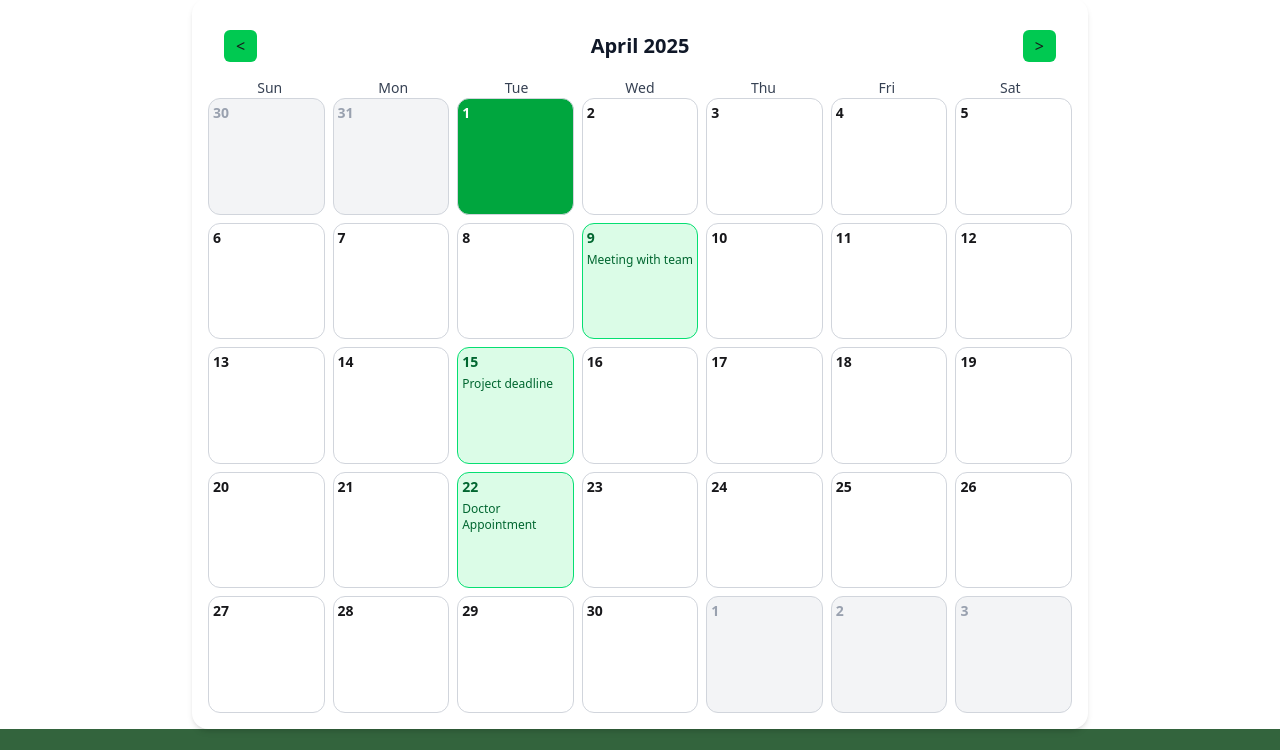
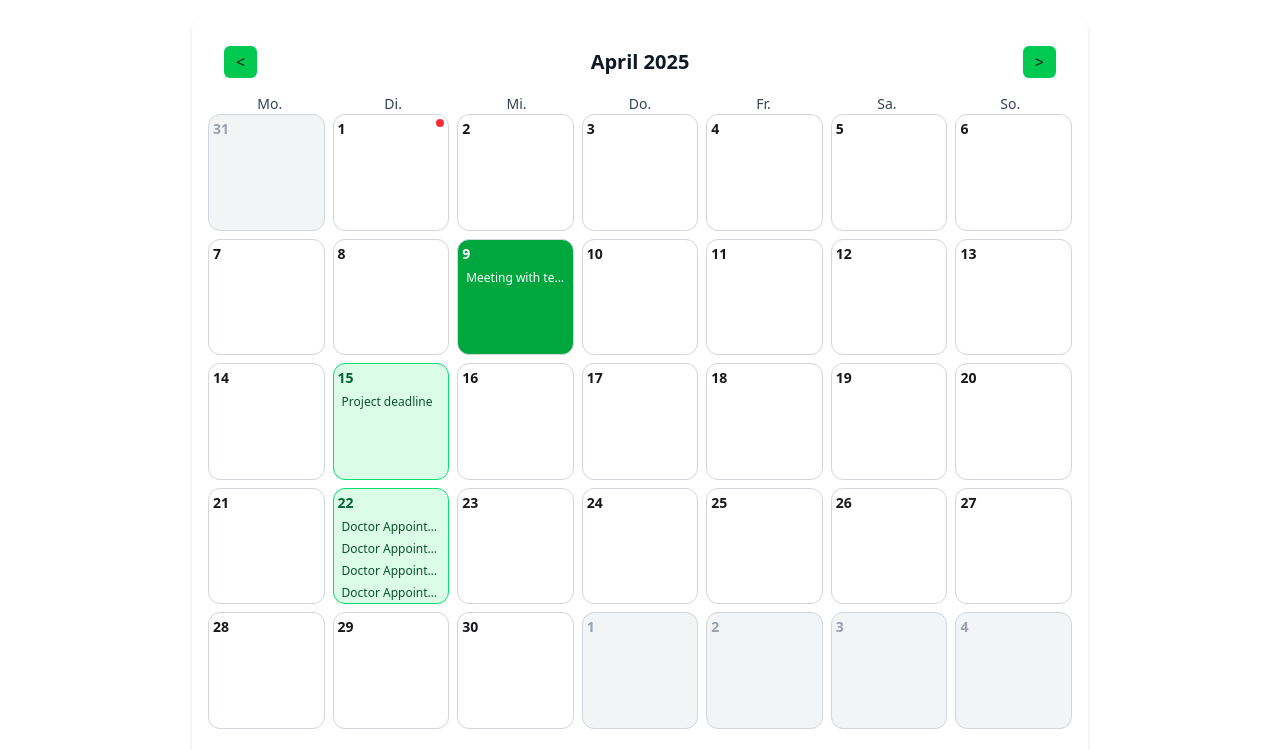
Before and after one commit to VKrieger/TG_JAHN_REACT_TS_TAILWIND_DAISYUI, a React (Vite) app: page /TG_JAHN_REACT_TS_TAILWIND_DAISYUI/d_jugend in a window 1280 px wide. Shown: the part 898-1648 px from the top of the page. Built offline with nearby package versions, Linux system fonts and the light colour scheme.

Commit message:
added a calendar

```diff
--- a/src/components/Calendar.tsx
+++ b/src/components/Calendar.tsx
@@ -10,7 +10,11 @@ import {
   subMonths,
   isSameMonth,
   isSameDay,
+  parse,
+  isAfter,
+  isToday,
 } from "date-fns";
+import { de } from "date-fns/locale";
 
 interface CalendarEvent {
   title: string;
@@ -19,15 +23,32 @@ interface CalendarEvent {
 type EventsMap = Record<string, CalendarEvent[]>;
 
 const EventCalendar: React.FC = () => {
-  const [currentMonth, setCurrentMonth] = useState<Date>(new Date());
-  const [selectedDate, setSelectedDate] = useState<Date>(new Date());
+  const events: EventsMap = {
+    "09-04-2025": [{ title: "Meeting with team" }],
+    "15-04-2025": [{ title: "Project deadline" }],
+    "22-04-2025": [
+      { title: "Doctor Appointment" },
+      { title: "Doctor Appointment" },
+      { title: "Doctor Appointment" },
+      { title: "Doctor Appointment" },
+    ],
+    "09-05-2025": [{ title: "Jahreshauptversammlung 2025" }],
+  };
 
-  const events: EventsMap = {
-    // Sample events
-    "2025-04-09": [{ title: "Meeting with team" }],
-    "2025-04-15": [{ title: "Project deadline" }],
-    "2025-04-22": [{ title: "Doctor Appointment" }],
-  };
+  const today = new Date();
+  const eventDates = Object.keys(events)
+    .map((date) => parse(date, "dd-MM-yyyy", new Date()))
+    .sort((a, b) => a.getTime() - b.getTime());
+
+  const initialSelectedDate =
+    eventDates.find((d) => isAfter(d, today)) ||
+    eventDates[eventDates.length - 1] ||
+    today;
+
+  const [currentMonth, setCurrentMonth] = useState<Date>(
+    startOfMonth(initialSelectedDate)
+  );
+  const [selectedDate, setSelectedDate] = useState<Date>(initialSelectedDate);
 
   const renderHeader = (): ReactNode => {
     return (
@@ -39,7 +60,7 @@ const EventCalendar: React.FC = () => {
           {"<"}
         </button>
         <h2 className="text-xl font-bold text-gray-900">
-          {format(currentMonth, "MMMM yyyy")}
+          {format(currentMonth, "MMMM yyyy", { locale: de })}
         </h2>
         <button
           className="px-3 py-1 rounded-md bg-green-500 hover:bg-green-600"
@@ -54,24 +75,28 @@ const EventCalendar: React.FC = () => {
   const renderDays = (): ReactNode => {
     const days: ReactNode[] = [];
     const dateFormat = "EEE";
-    const startDate = startOfWeek(currentMonth);
+    const startDate = startOfWeek(currentMonth, { locale: de });
 
     for (let i = 0; i < 7; i++) {
       days.push(
         <div key={i} className="text-center font-medium text-gray-700">
-          {format(addDays(startDate, i), dateFormat)}
+          {format(addDays(startDate, i), dateFormat, { locale: de })}
         </div>
       );
     }
 
-    return <div className="grid grid-cols-7 text-sm text-green-600 sm:grid-cols-7 grid-cols-7">{days}</div>;
+    return (
+      <div className="grid grid-cols-7 text-sm text-green-600 sm:grid-cols-7 grid-cols-7">
+        {days}
+      </div>
+    );
   };
 
   const renderCells = (): ReactNode => {
     const monthStart = startOfMonth(currentMonth);
     const monthEnd = endOfMonth(monthStart);
-    const startDate = startOfWeek(monthStart);
-    const endDate = endOfWeek(monthEnd);
+    const startDate = startOfWeek(monthStart, { locale: de });
+    const endDate = endOfWeek(monthEnd, { locale: de });
 
     const rows: ReactNode[] = [];
     let days: ReactNode[] = [];
@@ -81,15 +106,16 @@ const EventCalendar: React.FC = () => {
     while (day <= endDate) {
       for (let i = 0; i < 7; i++) {
         const cloneDay = day;
-        const formattedDate = format(day, "yyyy-MM-dd");
-        const hasEvents = !!events[formattedDate];
+        const formattedDate = format(day, "dd-MM-yyyy", { locale: de });
+        const hasEvents = events[formattedDate];
         const isSelected = isSameDay(day, selectedDate);
         const isCurrentMonth = isSameMonth(day, monthStart);
+        const isCurrentDay = isToday(day);
 
         days.push(
           <div
             key={day.toISOString()}
-            className={`aspect-square border border-gray-300 rounded-xl transition cursor-pointer flex flex-col justify-start p-1 ${
+            className={`aspect-square border border-gray-300 rounded-xl transition cursor-pointer flex flex-col justify-start p-1 overflow-hidden relative ${
               !isCurrentMonth
                 ? "bg-gray-100 text-gray-400"
                 : isSelected
@@ -101,23 +127,34 @@ const EventCalendar: React.FC = () => {
             onClick={() => setSelectedDate(cloneDay)}
           >
             <div className="text-sm font-semibold">
-              {format(day, dateFormat)}
+              {format(day, dateFormat, { locale: de })}
             </div>
-            <div className="hidden sm:block">
-              {hasEvents && (
-                <ul className="mt-1 text-xs list-none list-inside text-start">
-                  {events[formattedDate].map((event, index) => (
-                    <li key={index}>{event.title}</li>
-                  ))}
-                </ul>
-              )}
-            </div>
+            {isCurrentDay && (
+              <div className="absolute top-1 right-1 w-2 h-2 rounded-full bg-red-500"></div>
+            )}
+            {hasEvents && (
+              <ul className="invisible md:visible mt-1 space-y-0.5">
+                {events[formattedDate].map((event, index) => (
+                  <li
+                    key={index}
+                    className={`text-xs rounded px-1 py-0.5 truncate ${
+                      isSelected ? "text-white" : "text-green-900"
+                    }`}
+                  >
+                    {event.title}
+                  </li>
+                ))}
+              </ul>
+            )}
           </div>
         );
         day = addDays(day, 1);
       }
       rows.push(
-        <div key={day.toISOString()} className="grid grid-cols-7 gap-2 sm:grid-cols-7 grid-cols-2">
+        <div
+          key={day.toISOString()}
+          className="grid grid-cols-7 gap-2 sm:grid-cols-7 grid-cols-2"
+        >
           {days}
         </div>
       );
@@ -127,16 +164,16 @@ const EventCalendar: React.FC = () => {
   };
 
   const renderSelectedDateEvents = (): ReactNode => {
-    const formattedDate = format(selectedDate, "yyyy-MM-dd");
+    const formattedDate = format(selectedDate, "dd-MM-yyyy", { locale: de });
     const selectedEvents = events[formattedDate];
 
     return (
-      <div className="mt-4 sm:hidden">
+      <div className="mt-4">
         <h3 className="text-lg font-semibold text-gray-900 mb-2">
-          Events on {format(selectedDate, "PPP")}:
+          Veranstaltungen am {format(selectedDate, "PPP", { locale: de })}:
         </h3>
         {selectedEvents ? (
-          <div className="space-y-3">
+          <div className="grid grid-cols-1 sm:grid-cols-2 lg:grid-cols-3 gap-3">
             {selectedEvents.map((event, index) => (
               <div
                 key={index}
@@ -149,14 +186,14 @@ const EventCalendar: React.FC = () => {
             ))}
           </div>
         ) : (
-          <p className="text-sm text-gray-600">No events</p>
+          <p className="text-sm text-gray-600">Keine Veranstaltungen</p>
         )}
       </div>
     );
   };
 
   return (
-    <div className="max-w-4xl mx-auto bg-white p-4 rounded-2xl shadow-md sm:p-4 p-2">
+    <div className="max-w-4xl mx-auto bg-white p-4 rounded-2xl shadow-md sm:p-4 p-2 m-4">
       {renderHeader()}
       {renderDays()}
       {renderCells()}
```
